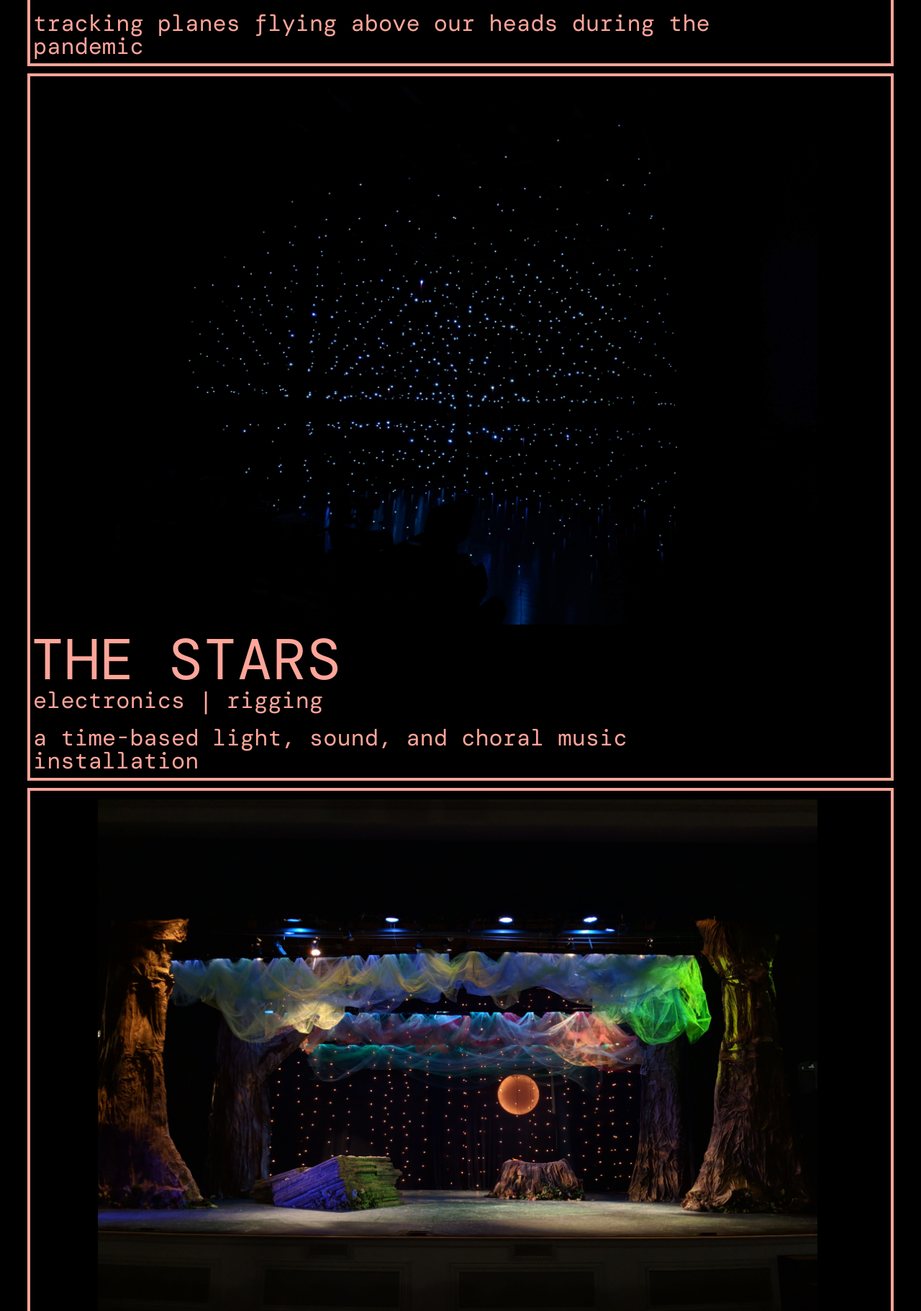
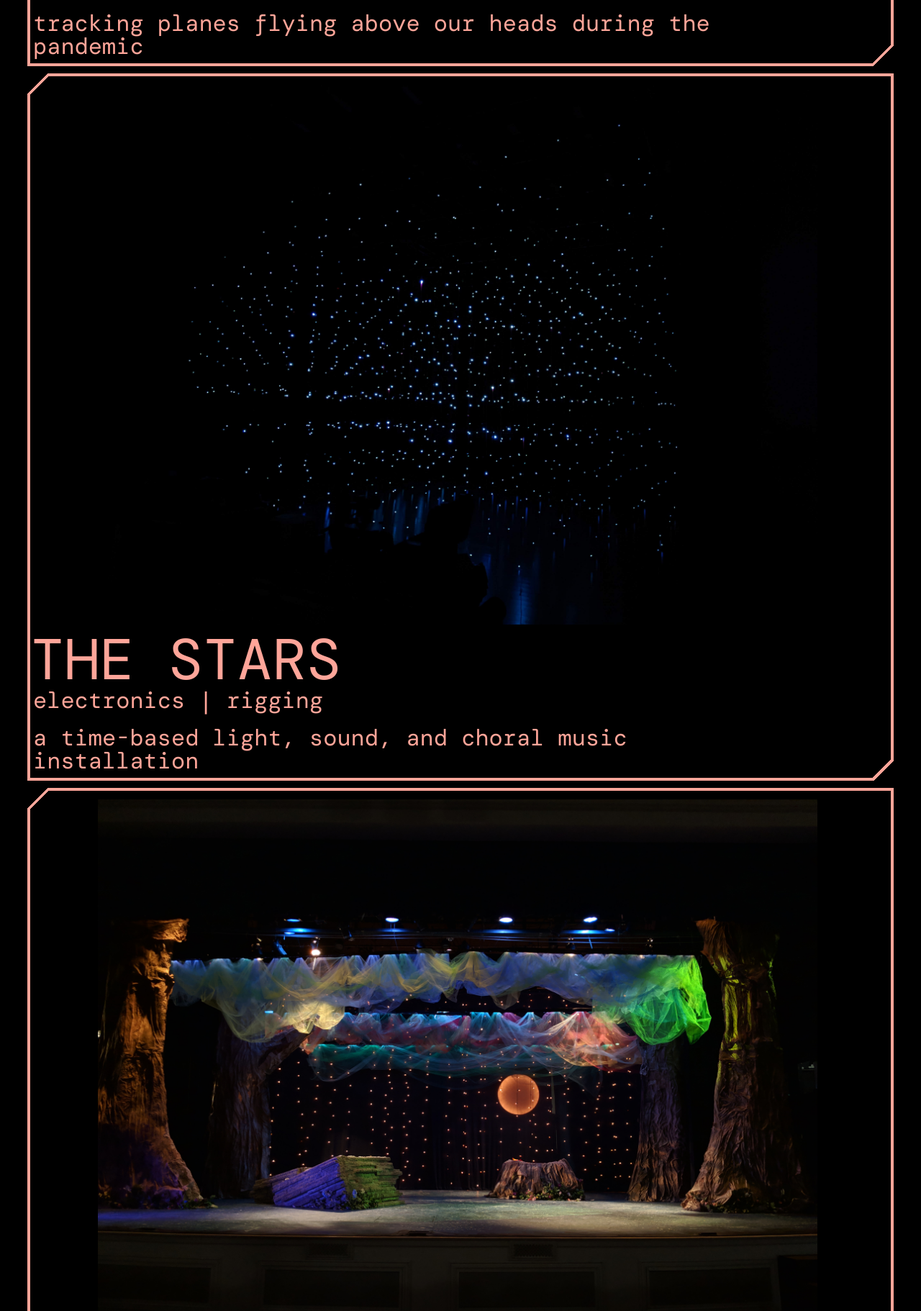
Before and after one commit to Rphawks/rphawks.github.io, a PHP site: page / in a window 1280 px wide. Shown: the part 2717-4539 px from the top of the page at 72% size. Run offline with PHP 8.4, Linux system fonts and the light colour scheme.

Commit message:
index corner cuts

```diff
--- a/about.html
+++ b/about.html
@@ -74,7 +74,7 @@
 
 <div class="textrow" style="padding-left:8px;">
 	<div class="flex-container" style="max-width:1050px;margin:auto;align-items:center;">
-		<img src="ryan.png" style="height:250px;width:auto;object-fit: contain; margin-top:12px; margin-left:2px;">
+		<img src="ryan.png" style="height:325px;width:auto;object-fit: contain; margin-top:12px; margin-left:2px;">
 		<div class="spacer" style="width: 32px"></div>
 		<div style="font-size:1.25em; margin-top:20px; margin-left:12px;">
 		hi!<br><br>
--- a/index.html
+++ b/index.html
@@ -52,7 +52,7 @@
 		<div class="flex-container">
 			<div class="spacer"></div>
 			<div class="spacer"></div>
-			<div style="font-size:2.5em; line-height:150%; padding-top:4px"><a href="/" class="nav">RYAN PENG</a></div>
+			<div style="font-size:2.5em; line-height:150%; padding-top:4px">RYAN PENG</a></div>
 			<div class="spacer"></div>
 			<div class="spacer"></div>
 			<div class="flex-child"></div>
@@ -85,7 +85,7 @@
 
 <div class="anchor" id="work"></div>
 <div class="textrow" style="padding-left:8px;padding-right:16px;">
-	<div class="stackflex-container" onclick="document.location.href='dailights'" style="width:100%;padding-top:8px;padding-bottom:8px;align-items: center;border: 4px solid #FFA599;cursor:pointer;">
+	<div class="stackflex-container" onclick="document.location.href='dailights'">
 		<div class="flex-child"></div>
 		<div class="portitem">
 			<div id="daih" style="position:relative;text-align:center;">
@@ -104,7 +104,7 @@
 		<div class="hspacer"></div>
 	</div>
 	<div style="height: 10px"></div>
-	<div class="stackflex-container" onclick="document.location.href='archair'" style="width:100%;padding-top:8px;padding-bottom:8px;align-items: center;border: 4px solid #FFA599;cursor:pointer;">
+	<div class="stackflex-container" onclick="document.location.href='archair'">
 		<div class="flex-child"></div>
 		<div class="portitem">
 			<div id="arh" style="position:relative;text-align:center;">
@@ -123,7 +123,7 @@
 		<div class="hspacer"></div>
 	</div>
 	<div style="height: 10px"></div>
-	<div class="stackflex-container" onclick="document.location.href='flyover'" style="width:100%;padding-top:8px;padding-bottom:8px;align-items: center;border: 4px solid #FFA599;cursor:pointer;">
+	<div class="stackflex-container" onclick="document.location.href='flyover'">
 		<div class="flex-child"></div>
 		<div class="portitem">
 			<div id="flyh" style="position:relative;text-align:center;">
@@ -142,7 +142,7 @@
 		<div class="hspacer"></div>
 	</div>
 	<div style="height: 10px"></div>
-	<div class="stackflex-container" onclick="document.location.href='thestars'" style="width:100%;padding-top:8px;padding-bottom:8px;align-items: center;border: 4px solid #FFA599;cursor:pointer;">
+	<div class="stackflex-container" onclick="document.location.href='thestars'">
 		<div class="flex-child"></div>
 		<div class="portitem">
 			<div id="starh" style="position:relative;text-align:center;">
@@ -161,7 +161,7 @@
 		<div class="hspacer"></div>
 	</div>
 	<div style="height: 10px"></div>
-	<div class="stackflex-container" onclick="document.location.href='theatre'" style="width:100%;padding-top:8px;padding-bottom:8px;align-items: center;border: 4px solid #FFA599;cursor:pointer;">
+	<div class="stackflex-container" onclick="document.location.href='theatre'">
 		<div class="flex-child"></div>
 		<div class="portitem">
 			<div id="theatreh" style="position:relative;text-align:center;">
@@ -183,7 +183,7 @@
 <div class="textrow">
 		<div style="font-size:1.25em; line-height:160%; text-align: center;">&#8595;</div>
 		<div style="font-size:1.25em; line-height:160%; text-align: center;">see more in</div>
-		<div style="font-size:2.5em; color: #000000;-webkit-text-stroke: 0.01em #FFA599;text-align: center;"><a href="archive" class="archnav">THE ARCHIVE</a></div>
+		<div style="font-size:2.5em;text-align: center;"><a href="archive" class="nav"><u>THE ARCHIVE</u></a></div>
 		<div style="height: 10px"></div>
 </div>
 </div>
--- a/style.css
+++ b/style.css
@@ -141,6 +141,37 @@ body {
 	display: flex;
 	justify-content: center;
 	flex-wrap: wrap;
+	position: relative;
+	width:100%;
+	padding-top:8px;
+	padding-bottom:8px;
+	align-items: center;
+	border: 4px solid #FFA599;
+	cursor:pointer;
+	--all:0px;
+	--b:#FFA599;
+	background:
+     linear-gradient(  45deg, var(--b) 0 calc(var(--bottom-left,var(--all)) + 4px) ,transparent 0) bottom left /50% 50%,
+     linear-gradient( -45deg, var(--b) 0 calc(var(--bottom-right,var(--all)) + 4px),transparent 0) bottom right/50% 50%,
+     linear-gradient( 135deg, var(--b) 0 calc(var(--top-left,var(--all)) + 4px)    ,transparent 0) top left    /50% 50%,
+     linear-gradient(-135deg, var(--b) 0 calc(var(--top-right,var(--all)) + 4px)   ,transparent 0) top right   /50% 50%;
+	background-origin:border-box;
+	background-repeat:no-repeat;
+	-webkit-mask:
+     linear-gradient(  45deg, transparent 0 var(--bottom-left,var(--all)) ,#fff 0) bottom left,
+     linear-gradient( -45deg, transparent 0 var(--bottom-right,var(--all)),#fff 0) bottom right,
+     linear-gradient( 135deg, transparent 0 var(--top-left,var(--all))    ,#fff 0) top left,
+     linear-gradient(-135deg, transparent 0 var(--top-right,var(--all))   ,#fff 0) top right;
+	-webkit-mask-size:50.5% 50.5%;
+	-webkit-mask-repeat:no-repeat;
+	--top-left:20px;
+	--bottom-right:20px;
+
+}
+
+.stackflex-container:hover {
+	border: 4px solid #824C71;
+	--b:#824C71;
 }
 
 .archstackflex-container {
```
